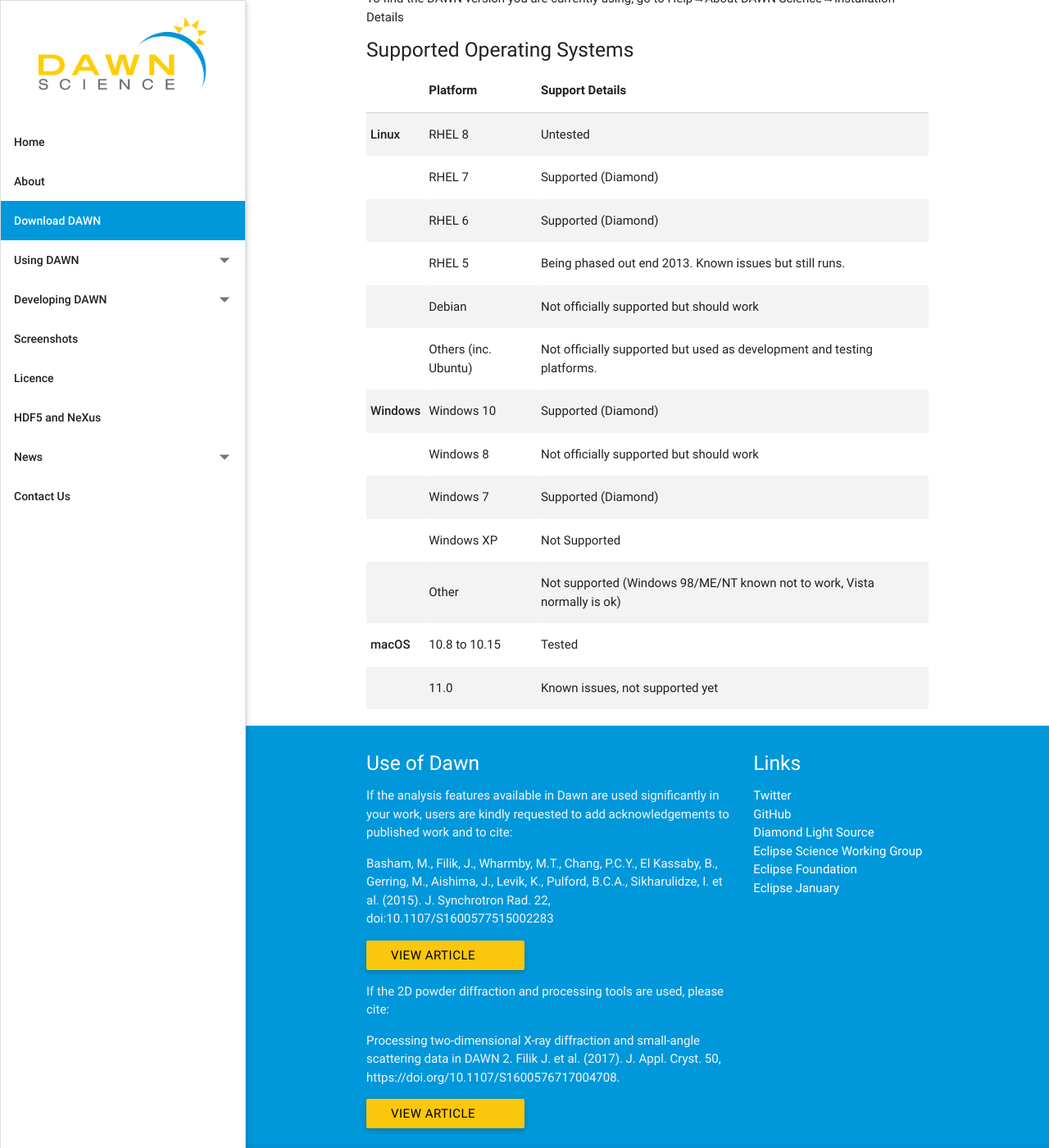
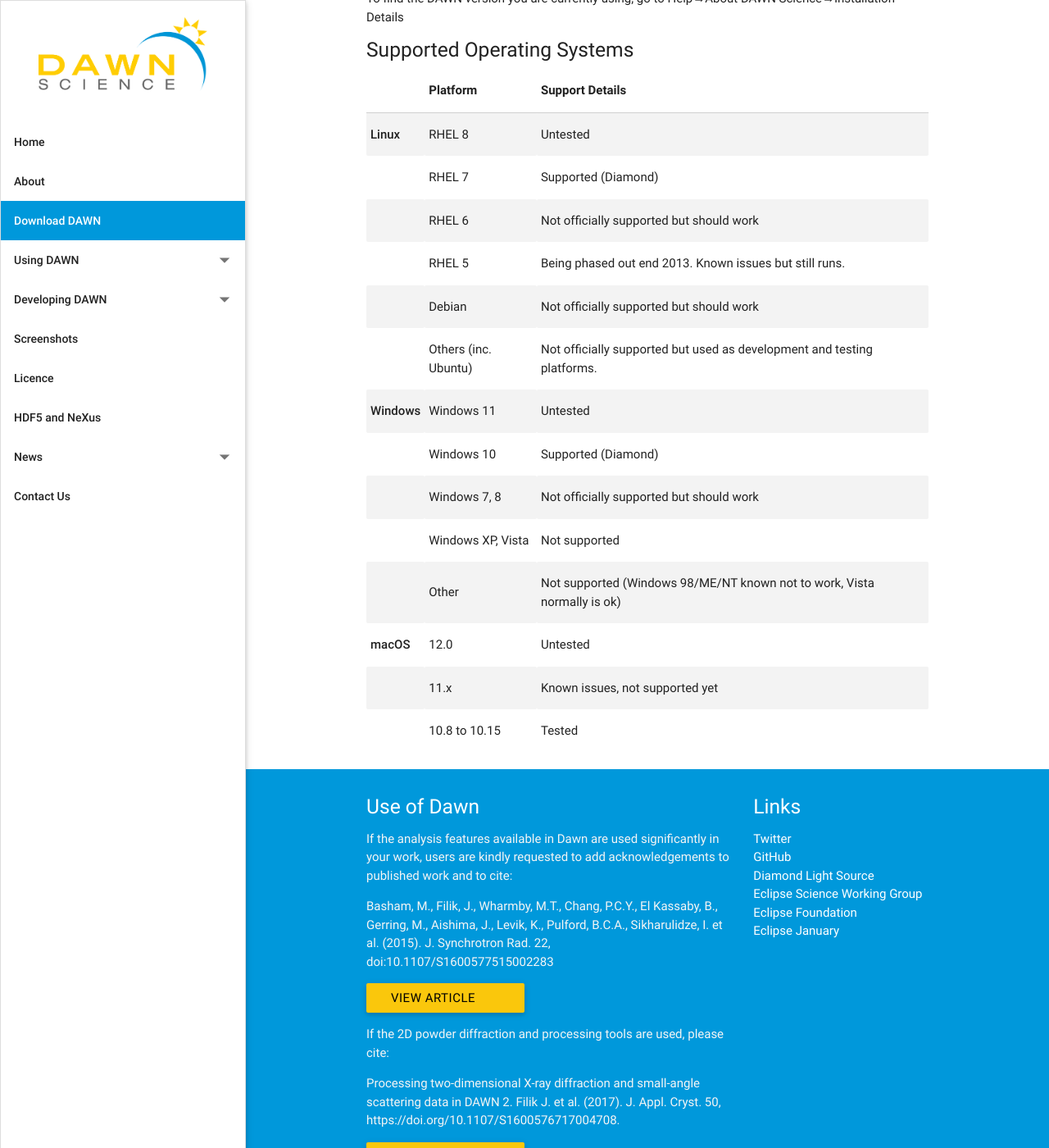
Before and after one commit to DawnScience/dawn-website, a Jekyll site: the page built from _pages/02_download-dawn.md, in a window 1280 px wide and 1400 px high, scrolled down 717 px. Shown: the whole window at 82% size. Built offline with Jekyll 4.4.1, drawn with Linux system fonts in a browser that asks for light colours; nearby versions of some CDN libraries; some of the changed text lies outside the part shown.

Commit message:
DAWN 2.23.0 release
Also update supported OS table

```diff
--- a/_pages/02_download-dawn.md
+++ b/_pages/02_download-dawn.md
@@ -31,22 +31,22 @@
 	}
 </script>
 <div class="row center">
-	<a href="https://alfred.diamond.ac.uk/DawnDiamond/2.22/downloads/builds-release/DawnDiamond-2.22.0.v20210623-1341-linux.x86_64.zip" class="btn-large waves-effect" onclick="trackOutboundLink('https://alfred.diamond.ac.uk/DawnDiamond/2.22/downloads/builds-release/DawnDiamond-2.22.0.v20210623-1341-linux.x86_64.zip'); return false;">
+	<a href="https://alfred.diamond.ac.uk/DawnDiamond/2.23/downloads/builds-release/DawnDiamond-2.23.0.v20211005-0856-linux.x86_64.zip" class="btn-large waves-effect" onclick="trackOutboundLink('https://alfred.diamond.ac.uk/DawnDiamond/2.23/downloads/builds-release/DawnDiamond-2.23.0.v20211005-0856-linux.x86_64.zip'); return false;">
 		Linux 64bit<i class="material-icons right">&#xE2C4;</i>
 	</a>
 	<button type="button" class="btn-large waves-effect" onclick="showHide('winExeOrZip')">
 		Windows 64bit<i class="material-icons right">&#xE2C4;</i>
 	</button>
-	<a href="https://alfred.diamond.ac.uk/DawnDiamond/2.22/downloads/builds-release/DawnDiamond-2.22.0.v20210623-1341-macosx.x86_64.dmg" class="btn-large waves-effect" onclick="trackOutboundLink('https://alfred.diamond.ac.uk/DawnDiamond/2.22/downloads/builds-release/DawnDiamond-2.22.0.v20210623-1341-macosx.x86_64.dmg'); return false;">
+	<a href="https://alfred.diamond.ac.uk/DawnDiamond/2.23/downloads/builds-release/DawnDiamond-2.23.0.v20211005-0856-macosx.x86_64.dmg" class="btn-large waves-effect" onclick="trackOutboundLink('https://alfred.diamond.ac.uk/DawnDiamond/2.23/downloads/builds-release/DawnDiamond-2.23.0.v20211005-0856-macosx.x86_64.dmg'); return false;">
 		macOS 64bit<i class="material-icons right">&#xE2C4;</i>
 	</a>
 </div>
 
 <div id="winExeOrZip" class="row center" style="display: none">
-	<a href="https://alfred.diamond.ac.uk/DawnDiamond/2.22/downloads/builds-release/DawnDiamond-2.22.0.v20210623-1341-win32.x86_64-inst.exe" class="btn-large waves-effect" onclick="trackOutboundLink('https://alfred.diamond.ac.uk/DawnDiamond/2.22/downloads/builds-release/DawnDiamond-2.22.0.v20210623-1341-win32.x86_64-inst.exe'); return false;">
+	<a href="https://alfred.diamond.ac.uk/DawnDiamond/2.23/downloads/builds-release/DawnDiamond-2.23.0.v20211005-0856-win32.x86_64-inst.exe" class="btn-large waves-effect" onclick="trackOutboundLink('https://alfred.diamond.ac.uk/DawnDiamond/2.23/downloads/builds-release/DawnDiamond-2.23.0.v20211005-0856-win32.x86_64-inst.exe'); return false;">
 		EXE<i class="material-icons right">&#xE2C4;</i>
 	</a>
-	<a href="https://alfred.diamond.ac.uk/DawnDiamond/2.22/downloads/builds-release/DawnDiamond-2.22.0.v20210623-1341-win32.x86_64.zip" class="btn-large waves-effect" onclick="trackOutboundLink('https://alfred.diamond.ac.uk/DawnDiamond/2.22/downloads/builds-release/DawnDiamond-2.22.0.v20210623-1341-win32.x86_64.zip'); return false;">
+	<a href="https://alfred.diamond.ac.uk/DawnDiamond/2.23/downloads/builds-release/DawnDiamond-2.23.0.v20211005-0856-win32.x86_64.zip" class="btn-large waves-effect" onclick="trackOutboundLink('https://alfred.diamond.ac.uk/DawnDiamond/2.23/downloads/builds-release/DawnDiamond-2.23.0.v20211005-0856-win32.x86_64.zip'); return false;">
 		ZIP<i class="material-icons right">&#xE2C4;</i>
 	</a>
 </div>
@@ -65,14 +65,15 @@
 |---------------|----------------------|--------------------------------------------------------------------------|
 | **Linux**     | RHEL 8               | Untested                                                                 |
 |               | RHEL 7               | Supported (Diamond)                                                      |
-|               | RHEL 6               | Supported (Diamond)                                                      |
+|               | RHEL 6               | Not officially supported but should work                                 |
 |               | RHEL 5               | Being phased out end 2013. Known issues but still runs.                  |
 |               | Debian               | Not officially supported but should work                                 |
 |               | Others (inc. Ubuntu) | Not officially supported but used as development and testing platforms.  |
-| **Windows**   | Windows 10           | Supported (Diamond)                                                      |
-|               | Windows 8            | Not officially supported but should work                                 |
-|               | Windows 7            | Supported (Diamond)                                                      |
-|               | Windows XP           | Not Supported                                                            |
+| **Windows**   | Windows 11           | Untested                                                                 |
+|               | Windows 10           | Supported (Diamond)                                                      |
+|               | Windows 7, 8         | Not officially supported but should work                                 |
+|               | Windows XP, Vista    | Not supported                                                            |
 |               | Other                | Not supported (Windows 98/ME/NT known not to work, Vista normally is ok) |
-| **macOS**     | 10.8 to 10.15        | Tested                                                                   |
-|               | 11.0                 | Known issues, not supported yet                                          |
+| **macOS**     | 12.0                 | Untested                                                                 |
+|               | 11.x                 | Known issues, not supported yet                                          |
+|               | 10.8 to 10.15        | Tested                                                                   |
```
Also changed, not shown: other parts of _pages/02_download-dawn.md (+1 -1 lines), _pages/04.08_release_schedule.md (+1 -0 lines), _posts/2021-10-05-dawn_2_23_release.md (added, +4 -0 lines).
